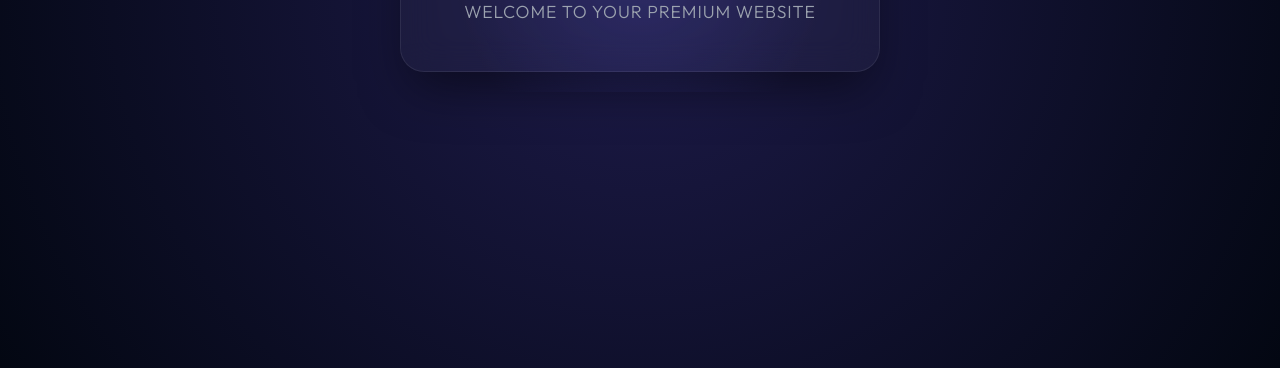
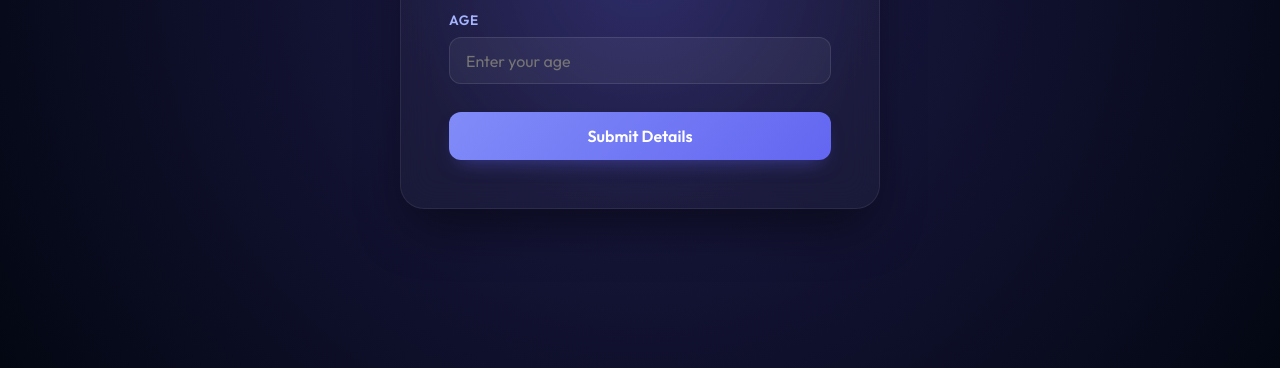
Before and after one commit to rpanezam/newtestingProject, a plain HTML site: page index.html in a window 1280 px wide. Shown: the part 432-800 px from the top of the page. Drawn offline with Linux system fonts and the light colour scheme.

Commit message:
Add API, database, and form to index.html

```diff
--- /dev/null
+++ b/api/greet.js
@@ -0,0 +1,6 @@
+module.exports = (req, res) => {
+  res.status(200).json({
+    message: "Hello from Sajib Dhaka's premium API backend!",
+    timestamp: new Date().toISOString()
+  });
+};
--- /dev/null
+++ b/database/data.json
@@ -0,0 +1,6 @@
+{
+  "students": [
+    { "id": 1, "name": "Sajib Dhaka", "grade": "A+" },
+    { "id": 2, "name": "John Doe", "grade": "A" }
+  ]
+}
--- a/index.html
+++ b/index.html
@@ -81,6 +81,64 @@
                 filter: drop-shadow(0 0 20px rgba(99, 102, 241, 0.6));
             }
         }
+        form {
+            margin-top: 2rem;
+            display: flex;
+            flex-direction: column;
+            gap: 1.2rem;
+            text-align: left;
+        }
+        .input-group {
+            display: flex;
+            flex-direction: column;
+            gap: 0.5rem;
+        }
+        label {
+            font-size: 0.85rem;
+            font-weight: 600;
+            color: #a5b4fc;
+            text-transform: uppercase;
+            letter-spacing: 0.05em;
+        }
+        input {
+            width: 100%;
+            padding: 0.8rem 1rem;
+            border-radius: 12px;
+            background: rgba(255, 255, 255, 0.05);
+            border: 1px solid rgba(255, 255, 255, 0.1);
+            color: #ffffff;
+            font-family: 'Outfit', sans-serif;
+            font-size: 1rem;
+            transition: all 0.3s ease;
+        }
+        input:focus {
+            outline: none;
+            border-color: #818cf8;
+            background: rgba(255, 255, 255, 0.08);
+            box-shadow: 0 0 15px rgba(129, 140, 248, 0.25);
+        }
+        button {
+            margin-top: 0.5rem;
+            padding: 0.9rem;
+            border-radius: 12px;
+            border: none;
+            background: linear-gradient(135deg, #818cf8 0%, #6366f1 100%);
+            color: #ffffff;
+            font-family: 'Outfit', sans-serif;
+            font-size: 1rem;
+            font-weight: 600;
+            cursor: pointer;
+            transition: all 0.3s cubic-bezier(0.16, 1, 0.3, 1);
+            box-shadow: 0 10px 20px -10px rgba(99, 102, 241, 0.5);
+        }
+        button:hover {
+            transform: translateY(-2px);
+            box-shadow: 0 15px 25px -10px rgba(99, 102, 241, 0.6);
+            filter: brightness(1.1);
+        }
+        button:active {
+            transform: translateY(0);
+        }
     </style>
 </head>
 <body>
@@ -88,6 +146,20 @@
         <div class="glow-effect"></div>
         <h1>Sajib Dhaka</h1>
         <p>Welcome to your premium website</p>
+
+        <form id="userForm">
+            <div class="input-group">
+                <label for="name">Name</label>
+                <input type="text" id="name" placeholder="Enter your name" required>
+            </div>
+
+            <div class="input-group">
+                <label for="age">Age</label>
+                <input type="number" id="age" placeholder="Enter your age" required>
+            </div>
+
+            <button type="submit">Submit Details</button>
+        </form>
     </div>
 </body>
 </html>
```
